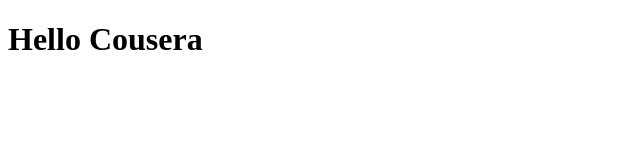
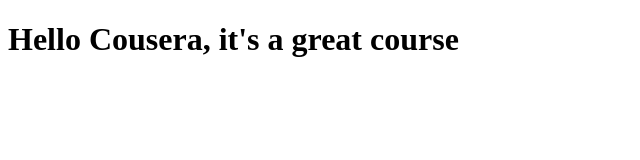
Before and after one commit to georgiecameron/coursera-test, a plain HTML site: page site/index.html in a window 1280 px wide. Shown: the whole page, without its empty margins (0-640 px from the left). Drawn offline with Linux system fonts and the light colour scheme.

Commit message:
copy update

```diff
--- a/site/index.html
+++ b/site/index.html
@@ -5,6 +5,6 @@
     <title>Hello Cousera</title>
   </head>
   <body>
-  <h1>Hello Cousera</h1>
+  <h1>Hello Cousera, it's a great course</h1>
   </body>
 </html>
```
